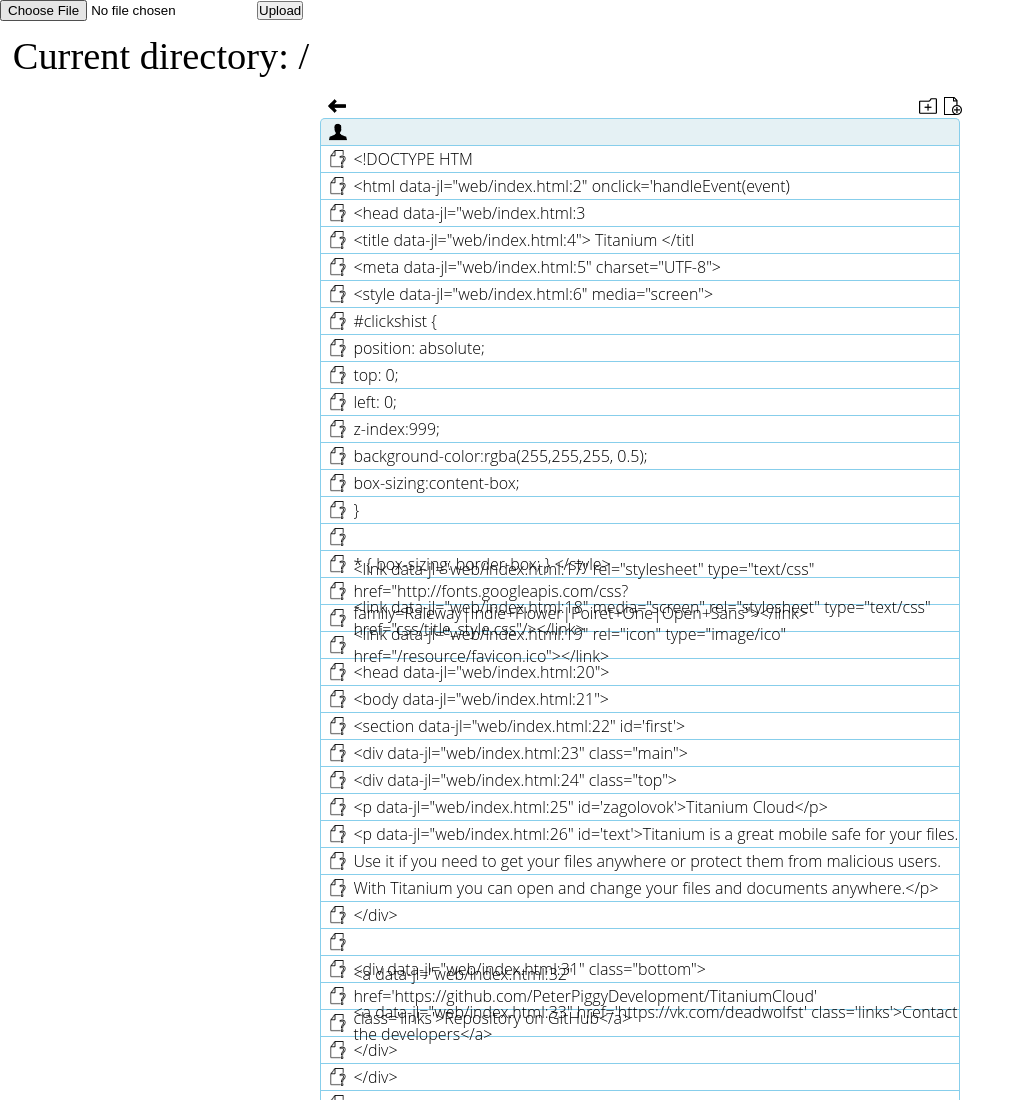
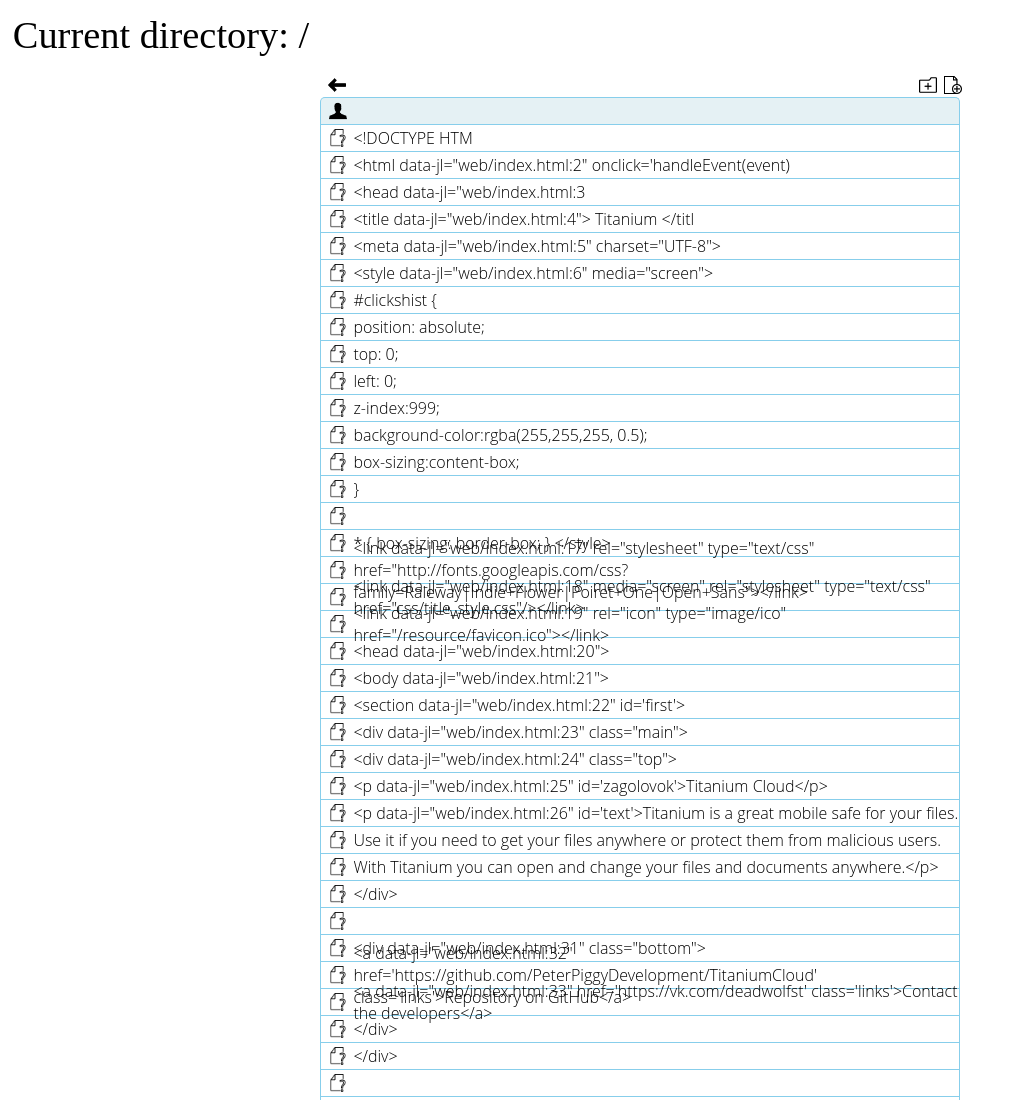
Before and after one commit to PeterPiggyDevelopment/TitaniumCloud, a plain HTML site: page web/files.html in a window 1280 px wide. Shown: the top 1100 px of the page, without its empty margins (0-1025 px from the left). Drawn offline with Linux system fonts and the light colour scheme; a web font is replaced by a local one.

Commit message:
front-end: added back

```diff
--- a/web/files.html
+++ b/web/files.html
@@ -18,18 +18,8 @@
         </style>
         <head>
     <body onload='httpLoadDir(getCurrentDirectory())'>
-        <!-- <button id= 'back_button' type='button' onclick='back()'>BACK</button> -->
-        <!-- <button id= 'add_dir_button' type='button' onclick='addNewDirectory()'>Add directory</button> -->
-        <form method='post', enctype='multipart/form-data'>
-            <input id='uploadfileinp' type='file' name='uname'>
-            <input type='submit' name='uploadfile' value='Upload'>
-        </form>
         <div id='globalDirectory'>Current directory: /</div>
         <section id='listFile'></section>
-        <!-- <label>
-            <img src="/resource/images/addfile.png">
-            <input id='test' type="file" hidden>
-        </label> -->
     </body>
     <script src='js/jquery.js'></script>
     <script src='js/files_script.js'></script>
--- a/web/js/files_script.js
+++ b/web/js/files_script.js
@@ -68,7 +68,10 @@
    var length=li.length,
        listFile=$('#listFile');
 
+
      if (li[0].length!=' ') {
+         $('.clear').detach();
+         $('#qwerty2').detach();
          for (var i=0; i<length; i++) {
              listFile.prepend('<p class="listFileText"></p>');
          }
@@ -81,6 +84,11 @@
              var src=typeDocument(li[i]);
              $('.child_img').eq(i).attr('src', src);
          }
+     } else {
+         $('.clear').detach();
+         $('#qwerty2').detach();
+         listFile.prepend('<p class="clear">Нет файлов, дружище</p>');
+     }
 
          $('.parent').eq(0).before('<div id="name-user"></div>');
          $('#name-user').prepend('<img class="child_img" src="/resource/images/user.png" id="person" align="right">');
@@ -92,8 +100,8 @@
          $('#add_dir_button').before('<img src="/resource/images/addfile.png" id="qwerty2">')
          $('#add_dir_button').wrap('<div class="hint--top hint--bounce child_img asdfg right" data-hint="Add new folder"></div>');
          $('#qwerty2').wrap('<div class="hint--top hint--bounce child_img asdfg right" data-hint="Upload files"></div>');
-         $('#main-menu').prepend('<img src="/resource/images/back.png" id="back_button">');
-         $('#back_button').wrap('<div class="hint--top hint--bounce child_img" data-hint="Back"></div>');
+         $('#main-menu').prepend('<img src="/resource/images/back.png" id="back_button" onclick="back()">');
+         $('#back_button').wrap('<div class="hint--top hint--bounce child_img" data-hint="Back""></div>');
          $('#qwerty2').wrap('<label></label>');
          $('#qwerty2').after('<iframe id="text_upload_container" name="hidden_frame" style="width:0px; height:0px; border:0px;">');
          $('#qwerty2').wrap('<form id="send_file_form" method="post", enctype="multipart/form-data" target="hidden_frame">')
@@ -107,12 +115,6 @@
          });
 
          $('.parent').eq(length-1).css('border-bottom', '1px solid #87CEEB');
-
-     }
-     else {
-       $('.clear').detach();
-       listFile.prepend('<p class="clear">Нет файлов, дружище</p>');
-     }
 };
 
 function changeInpName(elem){
```
